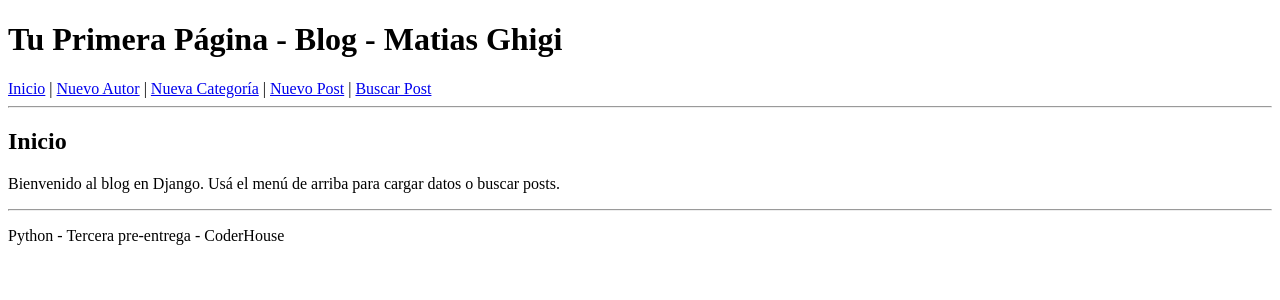
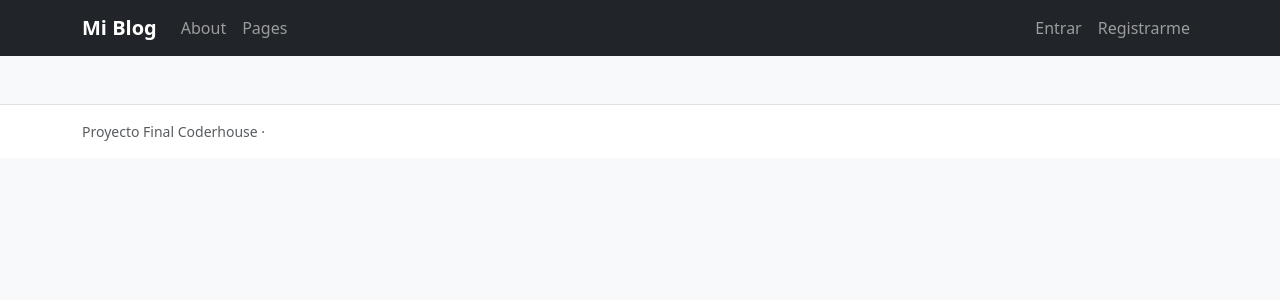
Before and after one commit to matighigi/ProyectoFinal-Django-Ghigi, a Django app: page / in a window 1280 px wide. Shown: the top 300 px of the page. Run offline with Django 5.2, Linux system fonts and the light colour scheme.

Commit message:
Estilos home y navbar

```diff
--- a/blog/templates/blog/base.html
+++ /dev/null
@@ -1,31 +0,0 @@
-<!DOCTYPE html>
-<html lang="es">
-<head>
-    <meta charset="UTF-8">
-    <title>Tu Primera Página - Blog - Matias Ghigi</title>
-</head>
-<body>
-    <header>
-        <h1>Tu Primera Página - Blog - Matias Ghigi</h1>
-        <nav>
-            <a href="{% url 'inicio' %}">Inicio</a> |
-            <a href="{% url 'crear_autor' %}">Nuevo Autor</a> |
-            <a href="{% url 'crear_categoria' %}">Nueva Categoría</a> |
-            <a href="{% url 'crear_post' %}">Nuevo Post</a> |
-            <a href="{% url 'buscar_post' %}">Buscar Post</a>
-        </nav>
-        <hr>
-    </header>
-
-    <main>
-        {# Acá van a aparecer los contenidos de cada página hija #}
-        {% block contenido %}
-        {% endblock %}
-    </main>
-
-    <footer>
-        <hr>
-        <p>Python - Tercera pre-entrega - CoderHouse</p>
-    </footer>
-</body>
-</html>
--- a/blog/templates/blog/buscar_post.html
+++ b/blog/templates/blog/buscar_post.html
@@ -1,4 +1,4 @@
-{% extends "blog/base.html" %}
+{% extends "base.html" %}
 
 {% block contenido %}
 <h2>Buscar Post</h2>
--- a/blog/templates/blog/crear_autor.html
+++ b/blog/templates/blog/crear_autor.html
@@ -1,4 +1,4 @@
-{% extends "blog/base.html" %}
+{% extends "base.html" %}
 
 {% block contenido %}
 <h2>Crear Autor</h2>
--- a/blog/templates/blog/crear_categoria.html
+++ b/blog/templates/blog/crear_categoria.html
@@ -1,4 +1,4 @@
-{% extends "blog/base.html" %}
+{% extends "base.html" %}
 
 {% block contenido %}
 <h2>Crear Categoría</h2>
--- a/blog/templates/blog/crear_post.html
+++ b/blog/templates/blog/crear_post.html
@@ -1,4 +1,4 @@
-{% extends "blog/base.html" %}
+{% extends "base.html" %}
 
 {% block contenido %}
 <h2>Crear Post</h2>
--- a/blog/templates/blog/inicio.html
+++ b/blog/templates/blog/inicio.html
@@ -1,4 +1,4 @@
-{% extends "blog/base.html" %}
+{% extends "base.html" %}
 
 {% block contenido %}
 <h2>Inicio</h2>
--- /dev/null
+++ b/templates/base.html
@@ -0,0 +1,44 @@
+{# templates/base.html #}
+<!doctype html>
+<html lang="es">
+<head>
+  <meta charset="utf-8" />
+  <meta name="viewport" content="width=device-width, initial-scale=1" />
+  <title>{% block title %}Proyecto Final{% endblock %}</title>
+
+  {# Bootstrap (CDN) -> rápido, prolijo, cero setup #}
+  <link href="https://cdn.jsdelivr.net/npm/bootstrap@5.3.3/dist/css/bootstrap.min.css" rel="stylesheet">
+
+  {# Bloque para CSS extra si algún template lo necesita #}
+  {% block extra_css %}{% endblock %}
+</head>
+
+<body class="bg-light">
+  {% include "partials/navbar.html" %}
+
+  <main class="container py-4">
+    {# Mensajes de Django (éxito/error), útil para CRUD/login #}
+    {% if messages %}
+      {% for message in messages %}
+        <div class="alert alert-{{ message.tags }} alert-dismissible fade show" role="alert">
+          {{ message }}
+          <button type="button" class="btn-close" data-bs-dismiss="alert"></button>
+        </div>
+      {% endfor %}
+    {% endif %}
+
+    {% block content %}{% endblock %}
+  </main>
+
+  <footer class="border-top py-3 bg-white">
+    <div class="container text-muted small">
+      Proyecto Final Coderhouse · {{ year|default:"" }}
+    </div>
+  </footer>
+
+  <script src="https://cdn.jsdelivr.net/npm/bootstrap@5.3.3/dist/js/bootstrap.bundle.min.js"></script>
+
+  {# Bloque para JS extra si algún template lo necesita #}
+  {% block extra_js %}{% endblock %}
+</body>
+</html>
--- /dev/null
+++ b/templates/partials/navbar.html
@@ -0,0 +1,41 @@
+{# templates/partials/navbar.html #}
+<nav class="navbar navbar-expand-lg navbar-dark bg-dark">
+  <div class="container">
+    <a class="navbar-brand fw-bold" href="/">Mi Blog</a>
+
+    <button class="navbar-toggler" type="button" data-bs-toggle="collapse" data-bs-target="#navMain">
+      <span class="navbar-toggler-icon"></span>
+    </button>
+
+    <div class="collapse navbar-collapse" id="navMain">
+      <ul class="navbar-nav me-auto mb-2 mb-lg-0">
+        {# Rutas obligatorias por consigna #}
+        <li class="nav-item">
+          <a class="nav-link" href="/about/">About</a>
+        </li>
+        <li class="nav-item">
+          <a class="nav-link" href="/pages/">Pages</a>
+        </li>
+      </ul>
+
+      <ul class="navbar-nav ms-auto">
+        {# Esto lo dejamos listo para cuando implementemos accounts #}
+        {% if user.is_authenticated %}
+          <li class="nav-item">
+            <span class="navbar-text me-2">Hola, {{ user.username }}</span>
+          </li>
+          <li class="nav-item">
+            <a class="nav-link" href="/accounts/logout/">Salir</a>
+          </li>
+        {% else %}
+          <li class="nav-item">
+            <a class="nav-link" href="/accounts/login/">Entrar</a>
+          </li>
+          <li class="nav-item">
+            <a class="nav-link" href="/accounts/signup/">Registrarme</a>
+          </li>
+        {% endif %}
+      </ul>
+    </div>
+  </div>
+</nav>
--- a/tuprimera_pagina/settings.py
+++ b/tuprimera_pagina/settings.py
@@ -55,10 +55,11 @@ ROOT_URLCONF = 'tuprimera_pagina.urls'
 TEMPLATES = [
     {
         'BACKEND': 'django.template.backends.django.DjangoTemplates',
-        'DIRS': [],
+        'DIRS': [BASE_DIR / "templates"],
         'APP_DIRS': True,
         'OPTIONS': {
             'context_processors': [
+                'django.template.context_processors.debug',
                 'django.template.context_processors.request',
                 'django.contrib.auth.context_processors.auth',
                 'django.contrib.messages.context_processors.messages',
```
